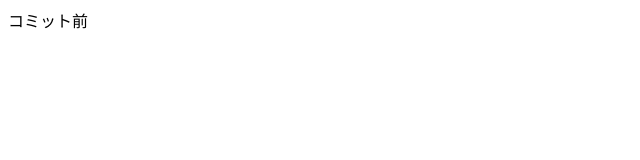
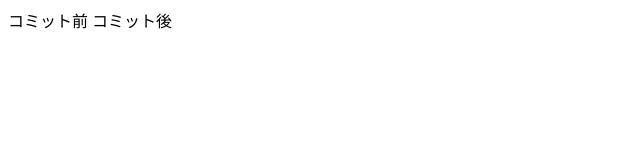
Before and after one commit to 2dx-eko/git_practice, a plain HTML site: page index.html in a window 1280 px wide. Shown: the full height of the page, 0-640 px from the left. Drawn offline with Linux system fonts and the light colour scheme.

Commit message:
no message

```diff
--- a/index.html
+++ b/index.html
@@ -8,6 +8,6 @@
 </head>
 <body>
 コミット前
-
+コミット後
 </body>
 </html>
```
